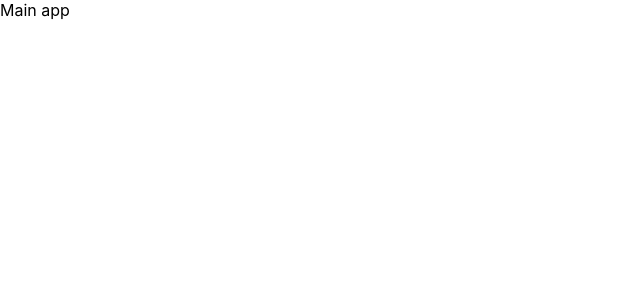
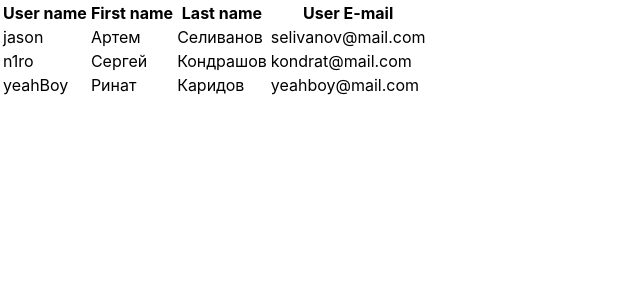
Before and after one commit to laughingTrg/djangoRestGeekBrains, a React (Create React App) app in the folder todo/frontend/: page / in a window 1280 px wide. Shown: the top 300 px of the page, without its empty margins (0-640 px from the left). Built offline with nearby package versions, Linux system fonts and the light colour scheme.

Commit message:
lesson_2 take test data

```diff
--- a/todo/frontend/src/App.js
+++ b/todo/frontend/src/App.js
@@ -1,25 +1,51 @@
 import logo from './logo.svg';
 import './App.css';
 import React from 'react';
+import UserList from './components/User.js';
 
 class App extends React.Component {
     constructor(props) {
-        super(props);
+        super(props)
         this.state = {
-            'users' : [],
+            'users': [],
         }
     }
 
-  render() {
-    return (
-        <div>
-            Main app
-        </div>
+    componentDidMount() {
+        const users = [
+            {
+                'username': 'jason',
+                'firstname': 'Артем',
+                'lastname': 'Селиванов',
+                'email': 'selivanov@mail.com',
+            },
+            {
+                'username': 'n1ro',
+                'firstname': 'Сергей',
+                'lastname': 'Кондрашов',
+                'email': 'kondrat@mail.com',
+            },
+            {
+                'username': 'yeahBoy',
+                'firstname': 'Ринат',
+                'lastname': 'Каридов',
+                'email': 'yeahboy@mail.com',
+            },
+        ]
+        this.setState(
+            {
+                'users': users
+            }
+        )
+    }
 
-
-
-  )
-}
+    render() {
+        return (
+            <div>
+                <UserList users={this.state.users} />
+            </div>
+        )
+    }
 }
 
 export default App;
--- /dev/null
+++ b/todo/frontend/src/components/User.js
@@ -0,0 +1,42 @@
+import React from "react"
+
+const UserItem = ({ user }) => {
+    return (
+        <tr>
+            <td>
+                {user.username}
+            </td>
+            <td>
+                {user.firstname}
+            </td>
+            <td>
+                {user.lastname}
+            </td>
+            <td>
+                {user.email}
+            </td>
+        </tr>
+    )
+}
+
+const UserList = ({ users }) => {
+    return (
+        <table>
+            <th>
+                User name
+            </th>
+            <th>
+                First name
+            </th>
+            <th>
+                Last name
+            </th>
+            <th>
+                User E-mail
+            </th>
+            {users.map((user) => <UserItem user={user} />)}
+        </table>
+    )
+}
+
+export default UserList
```
